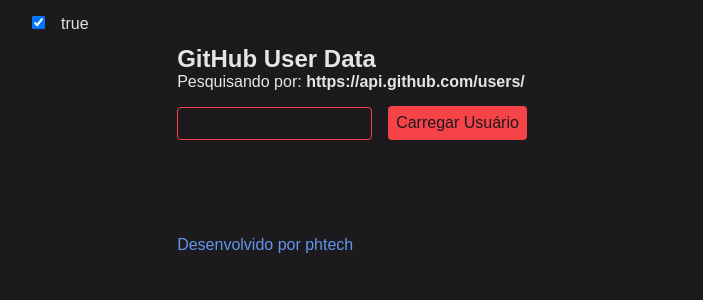
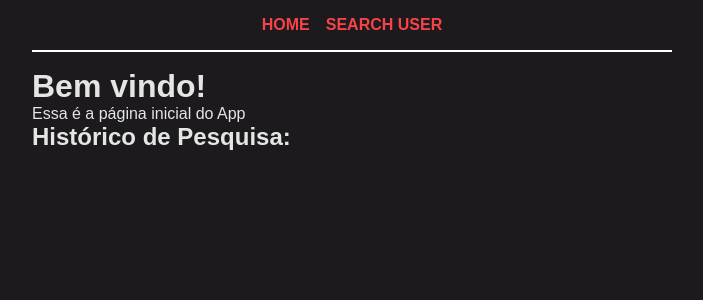
Before and after one commit to pedrohsantanaa/vue-learn, a Vue app in the folder github-user-data/: page / in a window 1280 px wide. Shown: the top 300 px of the page, without its empty margins (288-991 px from the left). Built offline with nearby package versions, Linux system fonts and the light colour scheme; the HTML template or start-up script is replaced by a standard one.

Commit message:
add Pinia

```diff
--- a/github-user-data/package.json
+++ b/github-user-data/package.json
@@ -11,6 +11,7 @@
     "type-check": "vue-tsc --build"
   },
   "dependencies": {
+    "pinia": "^3.0.4",
     "vue": "^3.5.31",
     "vue-router": "^5.0.6"
   },
--- a/github-user-data/src/App.vue
+++ b/github-user-data/src/App.vue
@@ -1,23 +1,12 @@
 <script setup>
-import { ref } from 'vue'
-import Profile from './components/Profile.vue';
-
-const isOpen = ref(true)
-
 </script>
 
 <template>
-  <input type="checkbox" v-model="isOpen">{{ isOpen }}
-  <Profile v-if="isOpen">
-    <h2>GitHub User Data</h2>
-
-    <template v-slot:footer>
-      <footer>
-        Desenvolvido por phtech
-      </footer>
-
-    </template>
-  </Profile>
+  <nav>
+    <router-link to="/">Home</router-link>
+    <router-link to="/search">Search User</router-link>
+  </nav>
+  <router-view></router-view>
 </template>
 
 <style>
@@ -43,4 +32,26 @@
   margin-top: 5rem;
   color: cornflowerblue;
 }
+a{
+  color: #f64348;
+  text-decoration: none;
+  text-transform: uppercase;
+
+  font-weight: 600;
+}
+
+a + a{
+ margin-left: 1rem;
+}
+
+a:hover{
+  cursor: pointer;
+  filter: brightness(0.9);
+}
+nav{
+  border-bottom: 2px solid #fff;
+  padding: 1rem 0;
+  margin-bottom: 1rem;
+  text-align: center;
+}
 </style>
--- a/github-user-data/src/components/Form.vue
+++ b/github-user-data/src/components/Form.vue
@@ -1,12 +1,23 @@
 <script setup>
 import { ref } from 'vue';
+// import {searchHistory} from '../store/searchHistory.js'
+import { useSearchHistoryStore } from '../store/useSearchHistoryStore';
 
 const emit = defineEmits(['formSubmit'])
 const searchInput = ref('')
 
+const searchHistory = useSearchHistoryStore()
+
+
 function handleSubmit(ev) {
     ev.preventDefault();
+    // searchHistory.users.unshift(searchInput.value)
+    searchHistory.pushToHistory(searchInput.value)
     emit('formSubmit', searchInput.value)
+}
+
+function showSearchHistory() {
+    alert(`Histórico de Pesquisa:\n${searchHistory.users.join('\n')}`)
 }
 
 </script>
@@ -16,5 +27,12 @@
     <form @submit="handleSubmit">
         <input type="text" v-model="searchInput">
         <button>Carregar Usuário</button>
+        <button type="button" @click="showSearchHistory">Ver Histórico</button>
     </form>
 </template>
+
+<style scoped>
+button {
+    margin-left: 2rem;
+}
+</style>
--- a/github-user-data/src/main.ts
+++ b/github-user-data/src/main.ts
@@ -1,4 +1,6 @@
 import { createApp } from 'vue'
+import { createPinia } from 'pinia'
 import App from './App.vue'
+import router from './router'
 
-createApp(App).mount('#app')
+createApp(App).use(router).use(createPinia()).mount('#app')
--- /dev/null
+++ b/github-user-data/src/store/searchHistory.js
@@ -0,0 +1,5 @@
+import { reactive } from "vue";
+
+export const searchHistory = reactive({
+    users: []
+})
--- /dev/null
+++ b/github-user-data/src/store/useSearchHistoryStore.js
@@ -0,0 +1,14 @@
+import {defineStore} from 'pinia';
+
+export const useSearchHistoryStore = defineStore('searchHistory',{
+    state: () => {
+        return{
+            users: []
+        }
+    },
+    actions:{
+        pushToHistory(username){
+            this.users.unshift(username)
+        }
+    }
+})
--- /dev/null
+++ b/github-user-data/src/views/Home.vue
@@ -0,0 +1,18 @@
+<script setup>
+// import { searchHistory } from '../store/searchHistory.js'
+import { useSearchHistoryStore } from '../store/useSearchHistoryStore';
+
+const searchHistory = useSearchHistoryStore()
+</script>
+
+<template>
+    <h1>Bem vindo!</h1>
+    <p>Essa é a página inicial do App</p>
+
+    <section>
+        <h2>Histórico de Pesquisa:</h2>
+        <p v-for="user in searchHistory.users">{{ user }}</p>
+    </section>
+
+
+</template>
--- /dev/null
+++ b/github-user-data/src/views/Search.vue
@@ -0,0 +1,21 @@
+<script setup>
+import { ref } from 'vue'
+import Profile from '../components/Profile.vue';
+
+const isOpen = ref(true)
+
+</script>
+
+<template>
+    <input type="checkbox" v-model="isOpen">{{ isOpen }}
+    <Profile v-if="isOpen">
+        <h2>GitHub User Data</h2>
+
+        <template v-slot:footer>
+            <footer>
+                Desenvolvido por phtech
+            </footer>
+
+        </template>
+    </Profile>
+</template>
```
Also changed, not shown: github-user-data/src/router.ts (added, +15 -0 lines), 1 other file (tests, documents, lock files or other folders).
